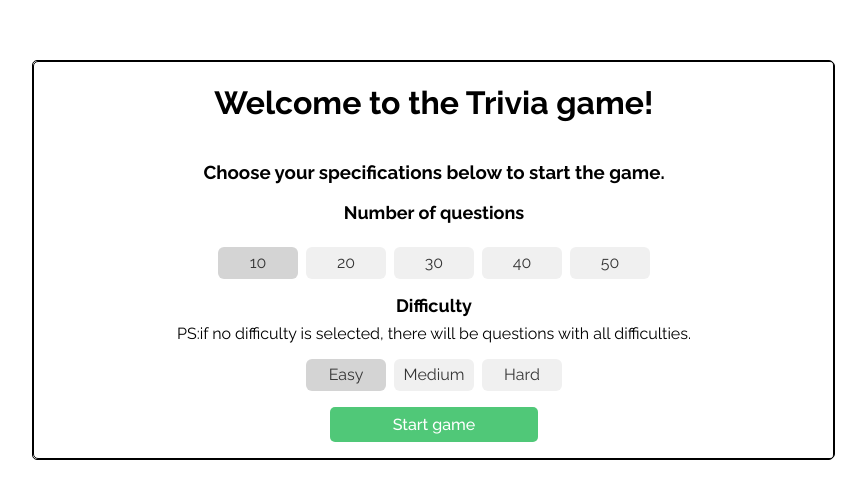
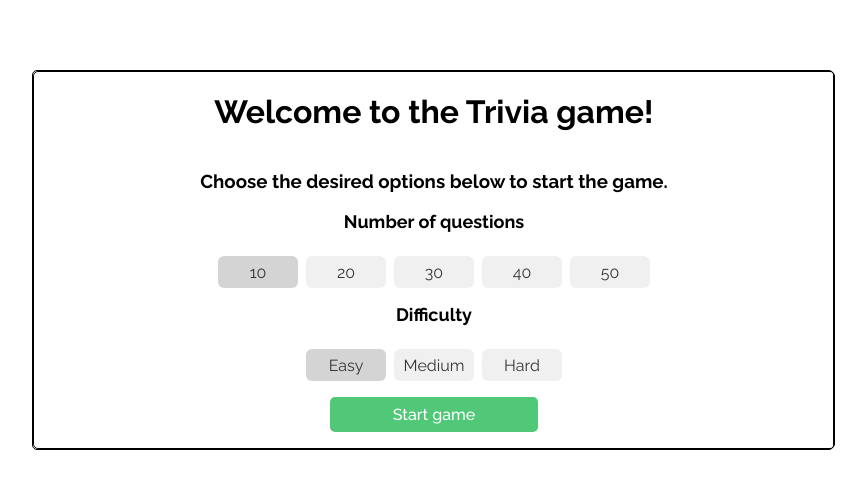
Before and after one commit to vcesardev/vue-quiz-project, a Vue app: page / in a window 1280 px wide. Shown: the part 148-646 px from the top of the page, without its empty margins (207-1073 px from the left). Built offline with nearby package versions, Linux system fonts and the light colour scheme.

Commit message:
refactor: refactor model

```diff
--- a/src/models/Questions.ts
+++ b/src/models/Questions.ts
@@ -1,6 +1,8 @@
+export type Difficulty = 'easy' | 'medium' | 'hard'
+
 export type QuestionAPI = {
   type: string
-  difficulty: 'easy' | 'medium' | 'hard'
+  difficulty: Difficulty
   category: string
   question: string
   correct_answer: string
@@ -9,7 +11,7 @@ export type QuestionAPI = {
 
 export type Questions = {
   type: string
-  difficulty: 'easy' | 'medium' | 'hard'
+  difficulty: Difficulty
   category: string
   question: string
   correct_answer: string
--- a/src/pages/Home.vue
+++ b/src/pages/Home.vue
@@ -2,7 +2,7 @@
 import ScoreBoard from './components/Scoreboard.vue'
 import QuestionsDisplay from './components/QuestionsDisplay.vue'
 import Initial from './components/Initial.vue'
-import type { QuestionAPI, Questions } from '../models/Questions'
+import type { Difficulty, QuestionAPI, Questions } from '../models/Questions'
 
 import { ref, onMounted } from 'vue'
 import { loadQuestions } from '../services/Questions'
@@ -75,10 +75,7 @@ var questionsList = ref<Questions[]>([])
 const error = ref('')
 const isLoading = ref(false)
 
-const fetchData = async (
-  questionAmount: number,
-  questionDifficulty: 'easy' | 'medium' | 'hard',
-) => {
+const fetchData = async (questionAmount: number, questionDifficulty: Difficulty) => {
   try {
     isLoading.value = true
     const response = await loadQuestions({ amount: questionAmount, difficulty: questionDifficulty })
--- a/src/pages/components/Initial.vue
+++ b/src/pages/components/Initial.vue
@@ -1,18 +1,19 @@
 <script lang="ts" setup>
 import { ref } from 'vue'
+import type { Difficulty } from '../../models/Questions'
 
 const props = defineProps<{
-  onPressStart: (questionAmount: number, questionDifficulty: 'easy' | 'medium' | 'hard') => void
+  onPressStart: (questionAmount: number, questionDifficulty: Difficulty) => void
 }>()
 
 var questionAmount = ref<number>(10)
-var questionDifficulty = ref<'easy' | 'medium' | 'hard'>('easy')
+var questionDifficulty = ref<Difficulty>('easy')
 
 const handleQuestionAmountSelect = (number: number): void => {
   questionAmount.value = number
 }
 
-const handleQuestionDifficultySelect = (difficulty: 'easy' | 'medium' | 'hard'): void => {
+const handleQuestionDifficultySelect = (difficulty: Difficulty): void => {
   questionDifficulty.value = difficulty
 }
 
@@ -24,7 +25,7 @@ const handleStartClick = (): void => {
 <template>
   <div class="container">
     <h1>Welcome to the Trivia game!</h1>
-    <h3>Choose your specifications below to start the game.</h3>
+    <h3>Choose the desired options below to start the game.</h3>
 
     <label for="">Number of questions</label>
     <div class="amount-container">
@@ -76,7 +77,7 @@ const handleStartClick = (): void => {
     </div>
 
     <label for="">Difficulty</label>
-    <span>PS:if no difficulty is selected, there will be questions with all difficulties.</span>
+
     <div class="amount-container">
       <div
         class="question-amount-option"
--- a/src/services/Questions.ts
+++ b/src/services/Questions.ts
@@ -1,9 +1,9 @@
 import type { AxiosResponse } from 'axios'
-import type { QuestionAPI } from '../models/Questions'
+import type { Difficulty, QuestionAPI } from '../models/Questions'
 import { get } from './api'
 
 export type QuestionPayloadParams = {
-  difficulty: 'easy' | 'medium' | 'hard'
+  difficulty: Difficulty
   amount: number
 }
 
```
